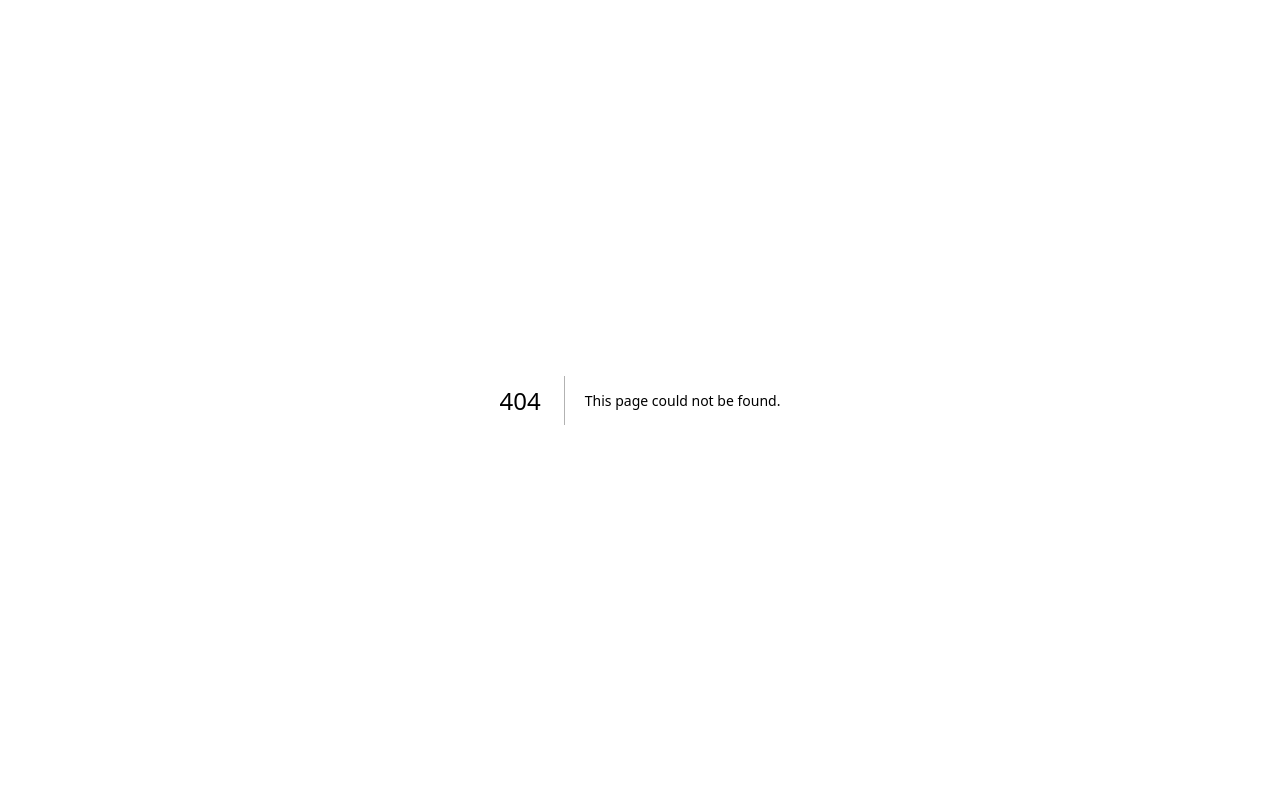
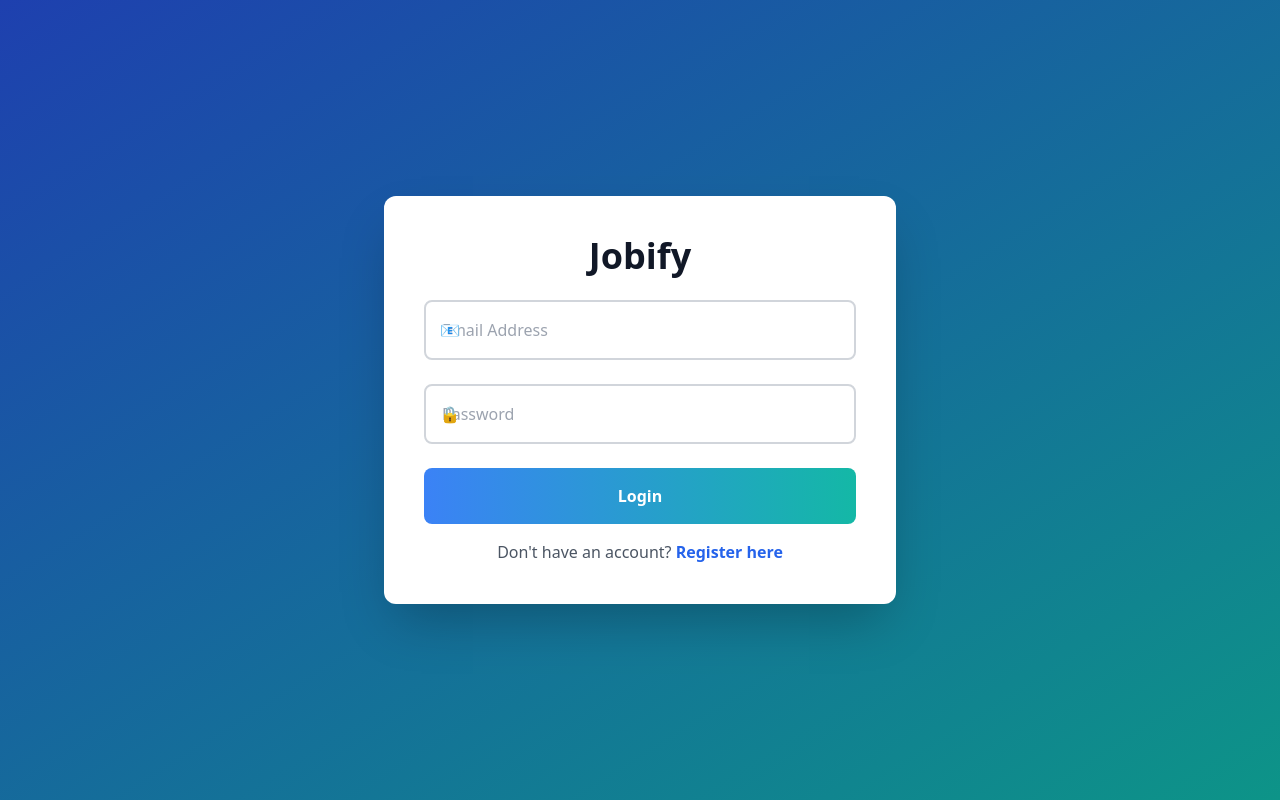
Before and after one commit to hissoune/job-portal, a Next.js app: page /login in a window 1280 px wide. Before the commit this address had no page. Built offline with nearby package versions, Linux system fonts and the light colour scheme.

Commit message:
feat(auth): add new authentication pages

```diff
--- /dev/null
+++ b/src/app/(auth)/layout.tsx
@@ -0,0 +1,18 @@
+import "../globals.css";
+
+export const metadata = {
+  title: "Authentication",
+  description: "Login and Register pages",
+};
+
+export default function AuthLayout({ children }: { children: React.ReactNode }) {
+  return (
+
+        <div >
+
+            {children}
+
+        </div>
+
+  );
+}
--- /dev/null
+++ b/src/app/(auth)/login/page.tsx
@@ -0,0 +1,84 @@
+"use client";
+
+import { useState } from "react";
+import { useRouter } from "next/navigation";
+
+export default function LoginPage() {
+  const [email, setEmail] = useState("");
+  const [password, setPassword] = useState("");
+  const [error, setError] = useState("");
+  const router = useRouter();
+
+  const handleLogin = async (e: React.FormEvent) => {
+    e.preventDefault();
+
+    try {
+      const res = await fetch("/api/auth/login", {
+        method: "POST",
+        headers: {
+          "Content-Type": "application/json",
+        },
+        body: JSON.stringify({ email, password }),
+      });
+
+      const data = await res.json();
+
+      if (res.ok) {
+        document.cookie = `token=${data.token}; path=/; Secure; HttpOnly; SameSite=Strict`;
+
+        router.push("/dashboard");
+      } else {
+        setError(data.error);
+      }
+    } catch (err) {
+      setError("An error occurred. Please try again.");
+    }
+  };
+
+  return (
+    <div className="min-h-screen bg-gradient-to-br from-blue-800 to-teal-600 flex justify-center items-center">
+      <div className="bg-white p-10 rounded-xl shadow-2xl w-full max-w-lg">
+        <h1 className="text-4xl font-extrabold text-center text-gray-900 mb-6">Jobify</h1>
+        {error && <p className="text-red-500 text-center mb-4">{error}</p>}
+        <form onSubmit={handleLogin} className="space-y-6">
+          <div className="relative">
+            <input
+              type="email"
+              value={email}
+              onChange={(e) => setEmail(e.target.value)}
+              required
+              className="w-full p-4 border-2 border-gray-300 rounded-lg focus:ring-4 focus:ring-blue-300 focus:outline-none transition-all ease-in-out"
+              placeholder="Email Address"
+            />
+            <span className="absolute left-4 top-1/2 transform -translate-y-1/2 text-gray-500">📧</span>
+          </div>
+          <div className="relative">
+            <input
+              type="password"
+              value={password}
+              onChange={(e) => setPassword(e.target.value)}
+              required
+              className="w-full p-4 border-2 border-gray-300 rounded-lg focus:ring-4 focus:ring-blue-300 focus:outline-none transition-all ease-in-out"
+              placeholder="Password"
+            />
+            <span className="absolute left-4 top-1/2 transform -translate-y-1/2 text-gray-500">🔒</span>
+          </div>
+          <button
+            type="submit"
+            className="w-full p-4 bg-gradient-to-r from-blue-500 to-teal-500 text-white font-semibold rounded-lg transition transform hover:scale-105 hover:shadow-lg duration-300 ease-in-out"
+          >
+            Login
+          </button>
+        </form>
+        <div className="mt-4 text-center">
+          <p className="text-gray-600">
+            Don't have an account?{" "}
+            <a href="/auth/register" className="text-blue-600 font-semibold hover:underline">
+              Register here
+            </a>
+          </p>
+        </div>
+      </div>
+    </div>
+  );
+}
--- /dev/null
+++ b/src/app/(auth)/register/page.tsx
@@ -0,0 +1,95 @@
+"use client";
+
+import { useState } from "react";
+import { useRouter } from "next/navigation";
+import React from "react";
+
+export default function RegisterPage() {
+  const [email, setEmail] = useState("");
+  const [name, setName] = useState("");
+  const [password, setPassword] = useState("");
+  const [error, setError] = useState("");
+  const router = useRouter();
+
+  const handleRegister = async (e: React.FormEvent) => {
+    e.preventDefault();
+
+    try {
+      const res = await fetch("/api/auth/register", {
+        method: "POST",
+        headers: {
+          "Content-Type": "application/json",
+        },
+        body: JSON.stringify({name, email, password }),
+      });
+
+      const data = await res.json();
+
+      if (res.ok) {
+        router.push("/auth/login");
+      } else {
+        setError(data.error);
+      }
+    } catch (err) {
+      setError("An error occurred. Please try again.");
+    }
+  };
+
+  return (
+    <div className="min-h-screen bg-gradient-to-br from-blue-800 to-teal-600 flex justify-center items-center">
+      <div className="bg-white p-10 rounded-xl shadow-2xl w-full max-w-lg">
+        <h1 className="text-4xl font-extrabold text-center text-gray-900 mb-6">Jobify</h1>
+        {error && <p className="text-red-500 text-center mb-4">{error}</p>}
+        <form onSubmit={handleRegister} className="space-y-6">
+          <div className="relative">
+            <input
+              type="text"
+              value={name}
+              onChange={(e) => setName(e.target.value)}
+              required
+              className="w-full p-4 border-2 border-gray-300 rounded-lg focus:ring-4 focus:ring-blue-300 focus:outline-none transition-all ease-in-out"
+              placeholder="user name"
+            />
+            <span className="absolute left-4 top-1/2 transform -translate-y-1/2 text-gray-500"></span>
+          </div>
+          <div className="relative">
+            <input
+              type="email"
+              value={email}
+              onChange={(e) => setEmail(e.target.value)}
+              required
+              className="w-full p-4 border-2 border-gray-300 rounded-lg focus:ring-4 focus:ring-blue-300 focus:outline-none transition-all ease-in-out"
+              placeholder="Email Address"
+            />
+            <span className="absolute left-4 top-1/2 transform -translate-y-1/2 text-gray-500 ">📧</span>
+          </div>
+          <div className="relative">
+            <input
+              type="password"
+              value={password}
+              onChange={(e) => setPassword(e.target.value)}
+              required
+              className="w-full p-4 border-2 border-gray-300 rounded-lg focus:ring-4 focus:ring-blue-300 focus:outline-none transition-all ease-in-out"
+              placeholder="Password"
+            />
+            <span className="absolute left-4 top-1/2 transform -translate-y-1/2 text-gray-500">🔒</span>
+          </div>
+          <button
+            type="submit"
+            className="w-full p-4 bg-gradient-to-r from-blue-500 to-teal-500 text-white font-semibold rounded-lg transition transform hover:scale-105 hover:shadow-lg duration-300 ease-in-out"
+          >
+            Register
+          </button>
+        </form>
+        <div className="mt-4 text-center">
+          <p className="text-gray-600">
+            Already have an account?{" "}
+            <a href="/auth/login" className="text-blue-600 font-semibold hover:underline">
+              Login here
+            </a>
+          </p>
+        </div>
+      </div>
+    </div>
+  );
+}
```
